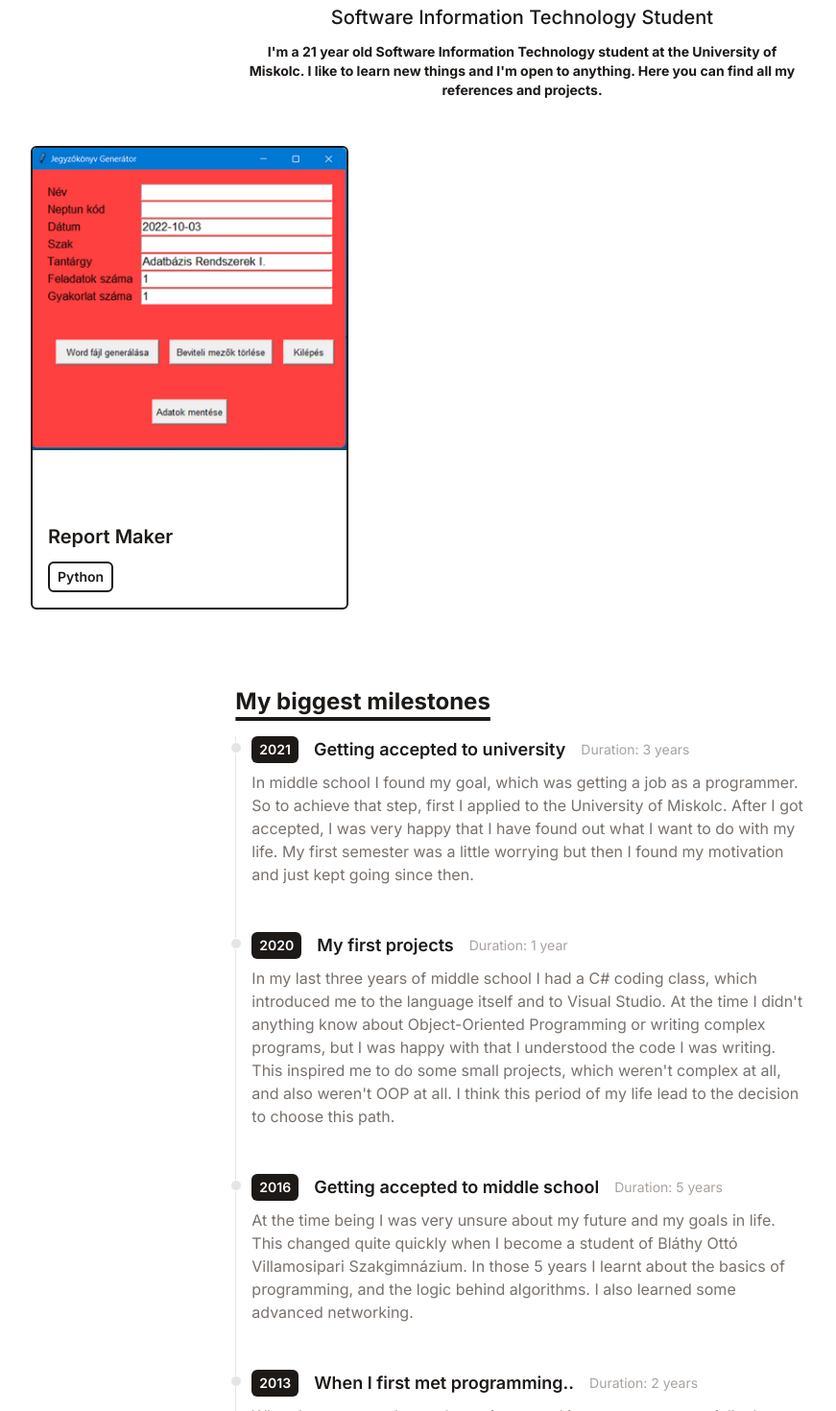
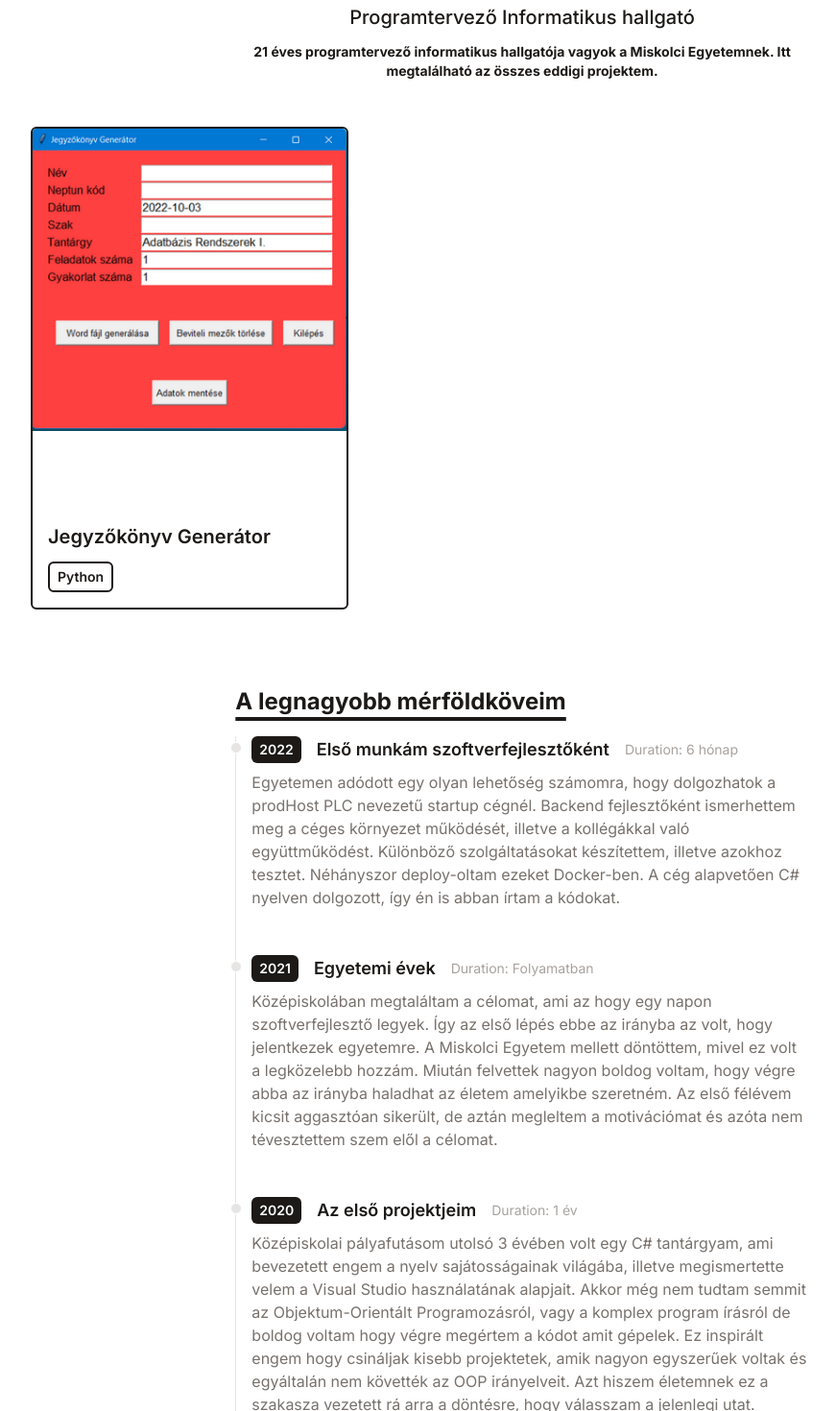
Before and after one commit to MinimalistPeach/portfolio, a React (Vite) app in the folder portfolio/: page / in a window 1280 px wide. Shown: the part 160-1630 px from the top of the page at 96% size, without its empty margins (96-967 px from the left). Built offline with nearby package versions, Linux system fonts and the light colour scheme.

Commit message:
Laying down the basics for the translations. Added hungarian language.

```diff
--- a/portfolio/src/App.jsx
+++ b/portfolio/src/App.jsx
@@ -1,8 +1,8 @@
 import React, { useEffect, useState } from 'react';
 import Footer from './components/Footer';
 import Intro from './components/Intro';
-import Portfolio from './components/Portfolio';
-import Timeline from './components/Timeline';
+import {PortfolioEN, PortfolioHU} from './components/Portfolio';
+import {TimelineEN, TimelineHU} from './components/Timeline';
 
 function App() {
 	const [theme, setTheme] = useState(null);
@@ -60,7 +60,6 @@ function App() {
 			/>
 		</svg>
 	);
-
   return (
 	<>
 		<button
@@ -73,8 +72,8 @@ function App() {
 		<div className="bg-white dark:bg-stone-900 text-stone-900 dark:text-stone-300 min-h-screen font-inter">
 			<div className="max-w-5xl w-11/12 mx-auto">
 				<Intro />
-				<Portfolio />
-				<Timeline />
+				<PortfolioHU />
+				<TimelineHU />
 				<Footer />
 			</div>
 		</div>
--- a/portfolio/src/components/Footer.jsx
+++ b/portfolio/src/components/Footer.jsx
@@ -46,7 +46,7 @@ function Footer() {
 					</div>
 				</div>
 			<p className="text-sm mt-2  opacity-50">
-            &copy; {new Date().getFullYear()} Made By: Minimalist Peach (László Stremler)
+            &copy; {new Date().getFullYear()} Készítette: Minimalist Peach (László Stremler)
 
 			</p>
 		</div>
--- a/portfolio/src/components/Intro.jsx
+++ b/portfolio/src/components/Intro.jsx
@@ -4,11 +4,10 @@ function Intro() {
    return (
       <div className="flex items-center justify-center flex-col text-center pt-20 pb-6">
          <h1 className="text-4xl md:text-7xl dark:text-white mb-1 md:mb-3 font-bold">MinimalistPeach</h1>
-         <p className="text-base md:text-xl mb-3 font-medium">Software Information Technology Student</p>
+         <p className="text-base md:text-xl mb-3 font-medium">Programtervező Informatikus hallgató</p>
          <p className="text-sm max-w-xl mb-6 font-bold">
-            I'm a {new Date().getFullYear()-2001} year old Software Information Technology student at the University of Miskolc.
-            I like to learn new things and I'm open to anything.
-            Here you can find all my references and projects.
+            {new Date().getFullYear()-2001} éves programtervező informatikus hallgatója vagyok a Miskolci Egyetemnek.
+            Itt megtalálható az összes eddigi projektem.
          </p>
       </div>
    )
--- a/portfolio/src/components/Portfolio.jsx
+++ b/portfolio/src/components/Portfolio.jsx
@@ -1,12 +1,13 @@
 import React from 'react';
-import portfolio from '../data/portfolio';
+import portfolioen from '../data/en/portfolio';
+import portfoliohu from '../data/hu/portfolio';
 import PortfolioItem from './PortfolioItem';
 
-function Portfolio() {
+function PortfolioEN() {
    return (
       <div className="flex flex-col md:flex-row items-center justify-center">
          <div className="grid grid-cols-1 md:grid-cols-2 lg:grid-cols-3 gap-4">
-            {portfolio.map(project => (
+            {portfolioen.map(project => (
                <PortfolioItem
                   imgUrl={project.imgUrl}
                   title={project.title}
@@ -20,4 +21,22 @@ function Portfolio() {
    )
 }
 
-export default Portfolio;
+const PortfolioHU = () => {
+   return (
+      <div className="flex flex-col md:flex-row items-center justify-center">
+         <div className="grid grid-cols-1 md:grid-cols-2 lg:grid-cols-3 gap-4">
+            {portfoliohu.map(project => (
+               <PortfolioItem
+                  imgUrl={project.imgUrl}
+                  title={project.title}
+                  stack={project.stack}
+                  link={project.link}
+                  desc={project.desc}
+               />
+            ))}
+         </div>
+      </div>
+   )
+ };
+
+export {PortfolioEN, PortfolioHU};
--- a/portfolio/src/components/Timeline.jsx
+++ b/portfolio/src/components/Timeline.jsx
@@ -1,14 +1,15 @@
 import React from 'react';
-import timeline from '../data/timeline';
+import timelineen from '../data/en/timeline';
+import timelinehu from '../data/hu/timeline';
 import TimelineItem from './TimelineItem';
 import Title from './Title';
 
-function Timeline() {
+function TimelineEN() {
    return (
       <div className="flex flex-col md:flex-row justify-center my-20">
          <div className="w-full md:w-7/12">
             <Title>My biggest milestones</Title>
-            {timeline.map(item => (
+            {timelineen.map(item => (
                <TimelineItem
                   year={item.year}
                   title={item.title}
@@ -21,4 +22,22 @@ function Timeline() {
    )
 }
 
-export default Timeline;
+const TimelineHU = () => {
+   return (
+      <div className="flex flex-col md:flex-row justify-center my-20">
+         <div className="w-full md:w-7/12">
+            <Title>A legnagyobb mérföldköveim</Title>
+            {timelinehu.map(item => (
+               <TimelineItem
+                  year={item.year}
+                  title={item.title}
+                  duration={item.duration}
+                  details={item.details}
+               />
+            ))}
+         </div>
+      </div>
+   )
+ };
+
+ export {TimelineEN, TimelineHU};
--- a/portfolio/src/data/timeline.js
+++ b/portfolio/src/data/en/timeline.js
@@ -1,8 +1,14 @@
 export default [
    {
+      year: '2022',
+      title: 'My first job as a software developer',
+      duration: '6 months',
+      details: "In university I got the opportunity to work with a startup company called prodHost. I was a backend developer there. I created services and tests for them, sometimes I deployed them in Docker. The company's main coding language was C#, so I had to work in that. "
+   },
+   {
       year: '2021',
-      title: 'Getting accepted to university',
-      duration: '3 years',
+      title: 'University years',
+      duration: 'Ongoing',
       details: "In middle school I found my goal, which was getting a job as a programmer. So to achieve that step, first I applied to the University of Miskolc. After I got accepted, I was very happy that I have found out what I want to do with my life. My first semester was a little worrying but then I found my motivation and just kept going since then."
    },
    {
--- /dev/null
+++ b/portfolio/src/data/hu/portfolio.js
@@ -0,0 +1,10 @@
+export default [
+   {
+      title: 'Jegyzőkönyv Generátor',
+      imgUrl: '/assets/ReportMaker.png',
+      stack: ['Python'],
+      link: 'https://minimalistpeach.itch.io/jegyzokonyv-generator',
+      desc: 'Ez egy egyszerű program, amely .docx kiterjesztésű jegyzőkönyvet generál a beírt adatokkal. Továbbá képes elmenteni az adatokat .csv formátumban.'
+   },
+
+]
--- /dev/null
+++ b/portfolio/src/data/hu/timeline.js
@@ -0,0 +1,33 @@
+export default [
+   {
+      year: '2022',
+      title: 'Első munkám szoftverfejlesztőként',
+      duration: '6 hónap',
+      details: "Egyetemen adódott egy olyan lehetőség számomra, hogy dolgozhatok a prodHost PLC nevezetű startup cégnél. Backend fejlesztőként ismerhettem meg a céges környezet működését, illetve a kollégákkal való együttműködést. Különböző szolgáltatásokat készítettem, illetve azokhoz tesztet. Néhányszor deploy-oltam ezeket Docker-ben. A cég alapvetően C# nyelven dolgozott, így én is abban írtam a kódokat.  "
+   },
+   {
+      year: '2021',
+      title: 'Egyetemi évek',
+      duration: 'Folyamatban',
+      details: "Középiskolában megtaláltam a célomat, ami az hogy egy napon szoftverfejlesztő legyek. Így az első lépés ebbe az irányba az volt, hogy jelentkezek egyetemre. A Miskolci Egyetem mellett döntöttem, mivel ez volt a legközelebb hozzám. Miután felvettek nagyon boldog voltam, hogy végre abba az irányba haladhat az életem amelyikbe szeretném. Az első félévem kicsit aggasztóan sikerült, de aztán megleltem a motivációmat és azóta nem tévesztettem szem elől a célomat."
+   },
+   {
+      year: '2020',
+      title: 'Az első projektjeim',
+      duration: '1 év',
+      details: "Középiskolai pályafutásom utolsó 3 évében volt egy C# tantárgyam, ami bevezetett engem a nyelv sajátosságainak világába, illetve megismertette velem a Visual Studio használatának alapjait. Akkor még nem tudtam semmit az Objektum-Orientált Programozásról, vagy a komplex program írásról de boldog voltam hogy végre megértem a kódot amit gépelek. Ez inspirált engem hogy csináljak kisebb projektetek, amik nagyon egyszerűek voltak és egyáltalán nem követték az OOP irányelveit. Azt hiszem életemnek ez a szakasza vezetett rá arra a döntésre, hogy válasszam a jelenlegi utat."
+   },
+   {
+      year: '2016',
+      title: 'Középiskolai évek',
+      duration: '5 év',
+      details: "Akkoriban egyáltalán nem voltam biztos a jövőmmel kapcsolatban. Ez elég hamar megváltozott amikor felvételt nyertem a Bláthy Ottó Villamosipari Szakgimnáziumba. Abban az ott eltöltött 5 évben megtanultam a programozás alapjait és az egész mögött lévő logikat. Ezenkívül alap és közép-haladó szinten megtanultam hálózatot kezelni.",
+   },
+   {
+      year: '2013',
+      title: 'Az első találkozásom a programozással',
+      duration: '2 év',
+      details: "Fiatalkoromban mindig is érdekeltek a számítógépek, főleg a hardver szemszöge. Építettem és szétbontottam gépeket gyerekként a móka kedvéért úgy, hogy semmit sem értettem hozzá. Ahogy telt az idő elkezdtem megtanulni hogyan működnek a dolgok a számítógépben. Akkoriban nem tudtam semmit a szoftverekről. Ötödik osztály koromban futottam bele a programozásba először. Informatika órán azt a feladatot kaptuk hogy írjunk programot Imagine Logo-ban. Ezután hetedik osztályban az informatika tanárom tartott délutáni szakkört, ahol megtapasztalhattam a Pascal szépségeit. Nyílván akkor még nem tudtam hogy ekkora hatással lesz az életemre.",
+   },
+
+]
```
Also changed, not shown: portfolio/src/data/en/portfolio.js (renamed from portfolio/src/data/portfolio.js).
